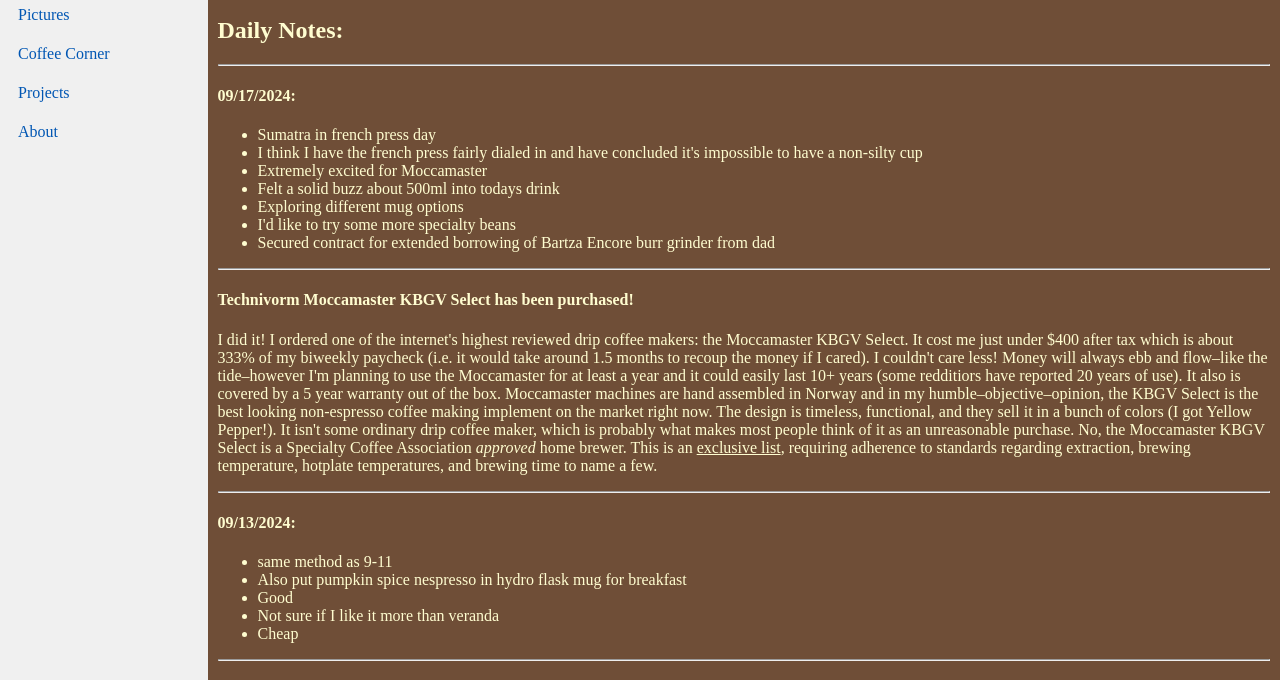
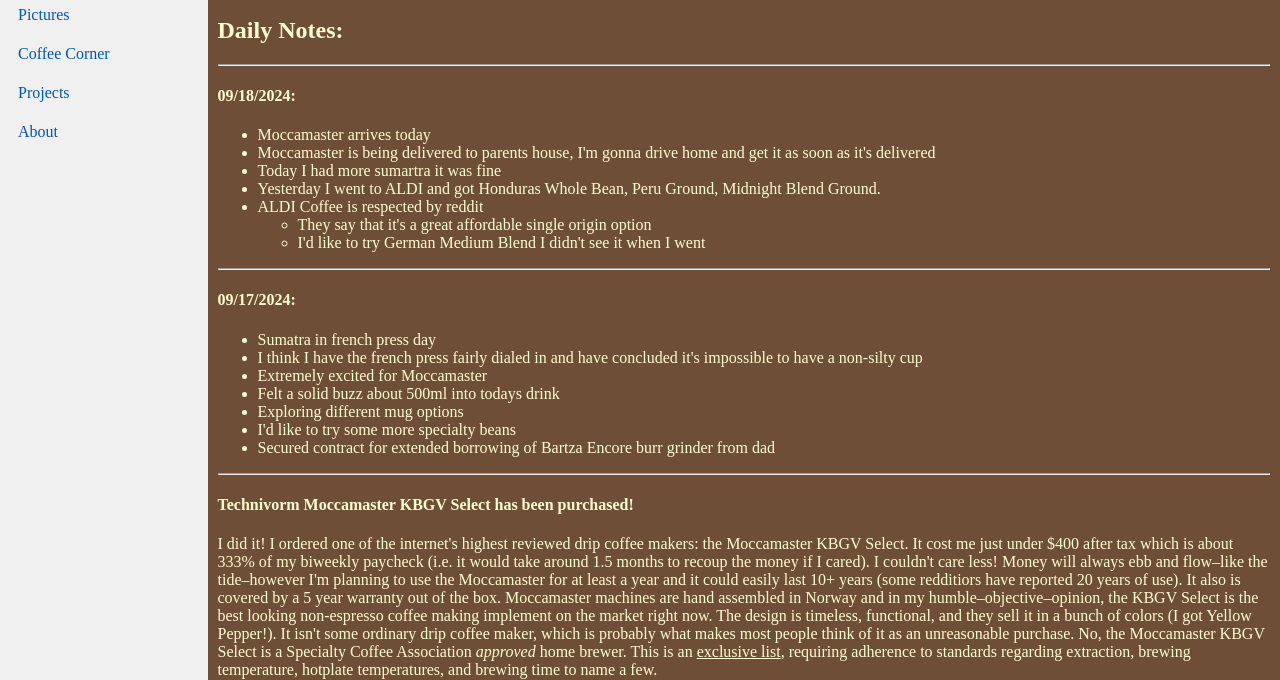
Before and after one commit to Zmht/landing, a plain HTML site: page coffee_corner.html in a window 1280 px wide. Shown: the part 129-809 px from the top of the page. Drawn offline with Linux system fonts and the light colour scheme.

Commit message:
Update coffee_corner.html

```diff
--- a/coffee_corner.html
+++ b/coffee_corner.html
@@ -30,12 +30,24 @@
 
     </div>
 
-
     <div class="content" style="background-color: #6F4E37;">
         <h1 style="text-align: center;">Zachary's Coffee Corner</h1>
         <p>A place for me to share my coffee related chronicles. Notes on different brew methods, exciting recent caffeinated adventures, and what I'm looking forwards to in the future. This page is definitely not for everyone and I'm absolutely a  complete amateur. Feel free to email me recommendations or tips & tricks!</p>
 
         <h2>Daily Notes:</h2>
+        <hr>
+        <h4>09/18/2024:</h4>
+        <ul>
+            <li>Moccamaster arrives today</li>
+            <li>Moccamaster is being delivered to parents house, I'm gonna drive home and get it as soon as it's delivered</li>
+            <li>Today I had more sumartra it was fine</li>
+            <li>Yesterday I went to ALDI and got Honduras Whole Bean, Peru Ground, Midnight Blend Ground.</li>
+            <li>ALDI Coffee is respected by reddit</li>
+            <ul>
+                <li>They say that it's a great affordable single origin option</li>
+                <li>I'd like to try German Medium Blend I didn't see it when I went</li>
+            </ul>
+        </ul>
         <hr>
         <h4>09/17/2024:</h4>
         <ul>
```
